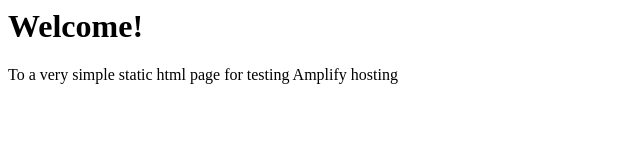
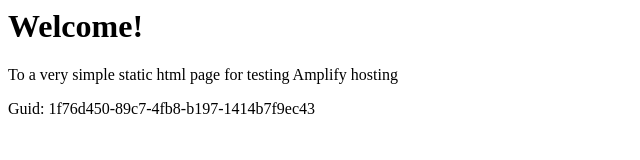
Before and after one commit to aws-aemilia-sfo/Github-PR-Commit-Integration-Test-DoNotTouch-Gith-OKSLNVO2-v1-prod-us-west-1, a website: page src/index.html in a window 1280 px wide. Shown: the whole page, without its empty margins (0-640 px from the left). Drawn offline with Linux system fonts and the light colour scheme.

Commit message:
commit from integ tests

```diff
--- a/src/index.html
+++ b/src/index.html
@@ -1,3 +1,5 @@
+
+
 <html lang="en">
 
 <head>
@@ -10,6 +12,6 @@
 <body>
     <h1>Welcome!</h1>
     <p>To a very simple static html page for testing Amplify hosting</p>
-</body>
+    <p>Guid: 1f76d450-89c7-4fb8-b197-1414b7f9ec43</p></body>
 
 </html>
```
